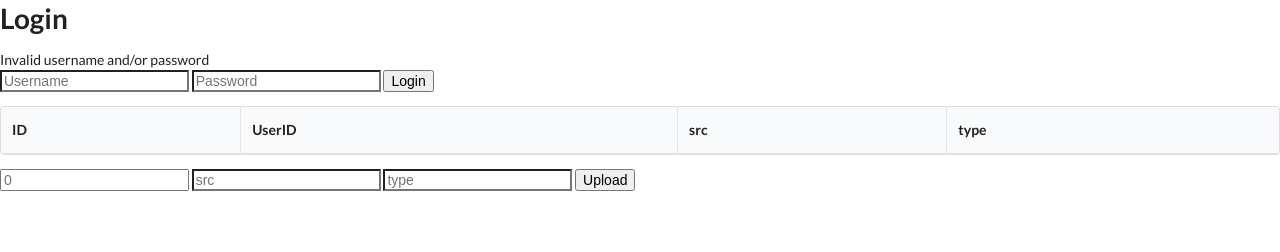
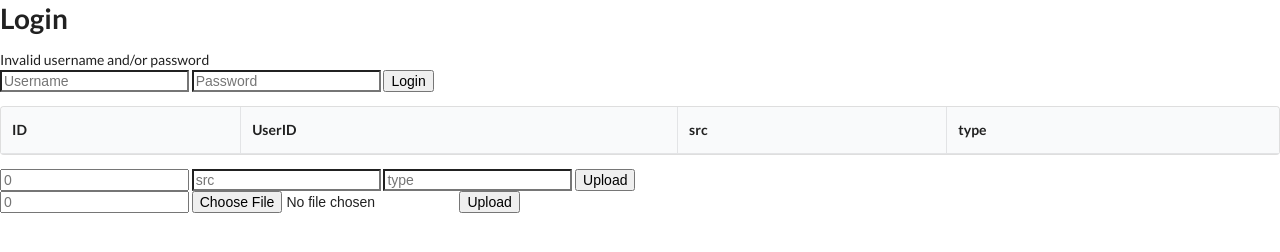
Before and after one commit to Guessedlake72/SandboxInterface, a website: page index.html in a window 1280 px wide. Drawn offline with nearby package versions, Linux system fonts and the light colour scheme.

Commit message:
change for file upload

```diff
--- a/index.html
+++ b/index.html
@@ -48,6 +48,12 @@
         <input type="submit" value="Upload" id="upload-form-submit">
       </form>
 
+      <form id="upload-glb">
+        <input type="number" name="userID" id="userID-field" class="login-form-field" placeholder="0">
+        <input type="file" name="file" id="uploadfile" class="login-form-field" placeholder="type">
+        <input type="submit" value="Upload" id="upload-glb-submit">
+      </form>
+
 
   </main>
 </body>
--- a/index.js
+++ b/index.js
@@ -2,6 +2,8 @@ const loginForm = document.getElementById("login-form");
 const uploadForm = document.getElementById("upload-form");
 const loginButton = document.getElementById("login-form-submit");
 const uploadButton = document.getElementById("upload-form-submit");
+const uploadGlbButton = document.getElementById("upload-glb-submit");
+
 const loginErrorMsg = document.getElementById("login-error-msg");
 axios.defaults.headers.common = {
     "X-API-Key": "636af092e9a77f5984220834",
```
